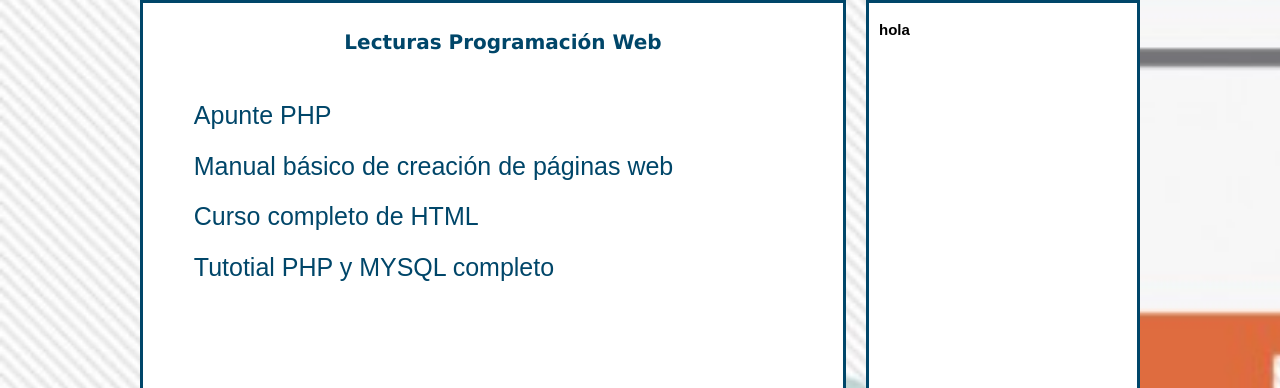
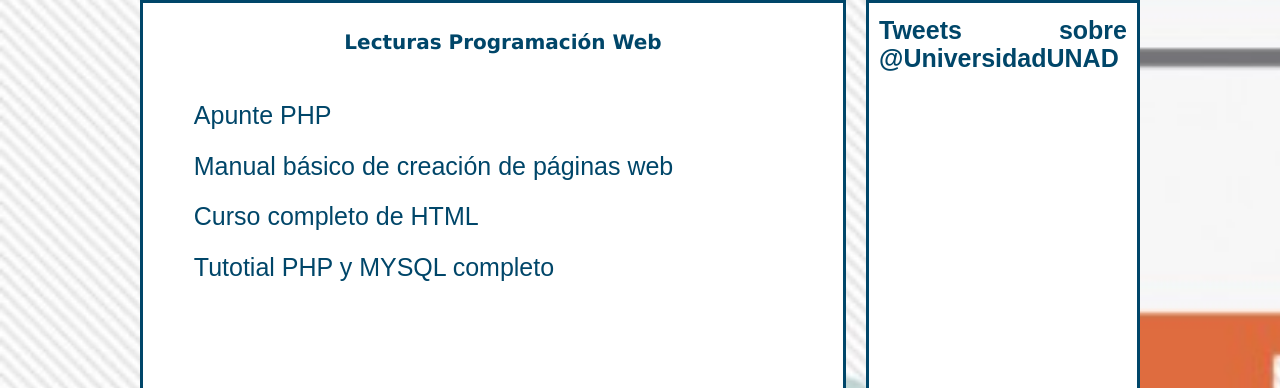
Before and after one commit to ojoq1982/Proyecto, a plain HTML site: page lecturas.html in a window 1280 px wide. Shown: the part 412-800 px from the top of the page. Drawn offline with Linux system fonts and the light colour scheme; a script that the page names is missing.

Commit message:
ingreso_twitter

```diff
--- a/lecturas.html
+++ b/lecturas.html
@@ -45,7 +45,11 @@
 			</section>
 
 			<aside>
-				<p>hola </p>
+				<p>
+					<a class="twitter-timeline"  href="https://twitter.com/search?q=%40UniversidadUNAD" data-widget-id="853449776079269888">Tweets sobre @UniversidadUNAD</a>
+            <script>!function(d,s,id){var js,fjs=d.getElementsByTagName(s)[0],p=/^http:/.test(d.location)?'http':'https';if(!d.getElementById(id)){js=d.createElement(s);js.id=id;js.src=p+"://platform.twitter.com/widgets.js";fjs.parentNode.insertBefore(js,fjs);}}(document,"script","twitter-wjs");
+            </script>
+				 </p>
 			</aside>
 
 		<footer>
```
Also changed, not shown: actividades.html (+5 -1 lines), autores.html (+5 -1 lines), index.html (+2 -1 lines), multimedia.html (+5 -1 lines).
